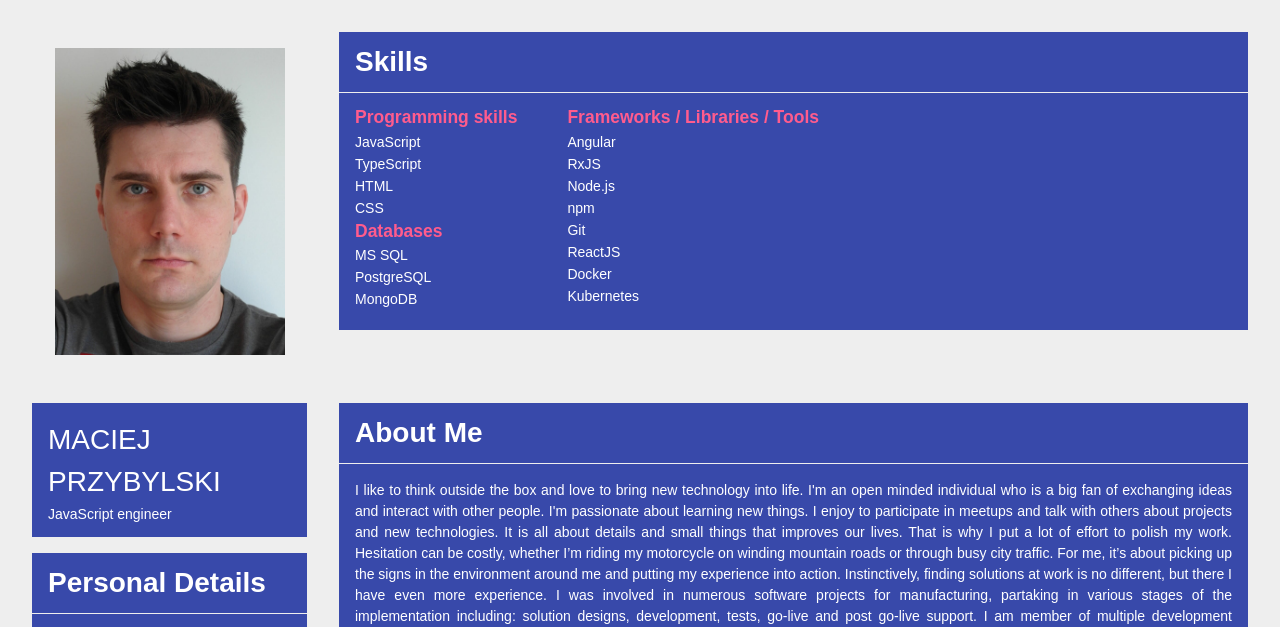
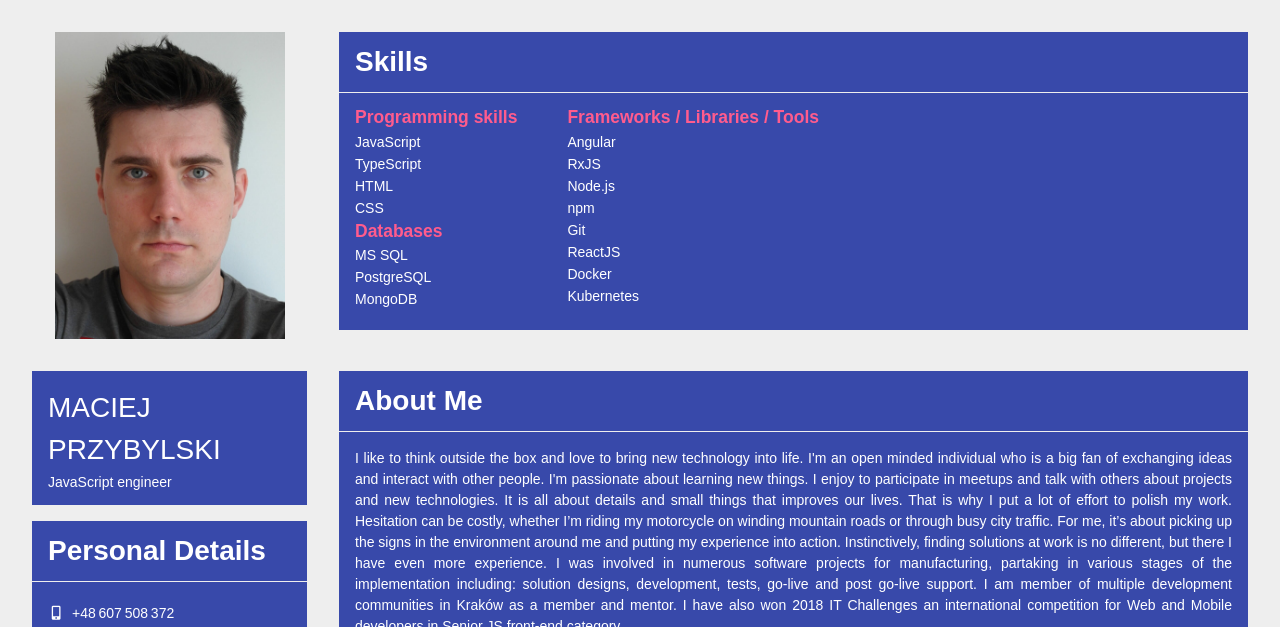
Before and after one commit to m-przybylski/cv, a plain HTML site: page index.html in a window 1280 px wide. Shown: the top 627 px of the page. Drawn offline with Linux system fonts and the light colour scheme.

Commit message:
update styles for image hertical alignment

```diff
--- a/style.css
+++ b/style.css
@@ -45,7 +45,7 @@ p {
   background-repeat: no-repeat;
   background-image: url('img/Profile.jpg');
   background-position: center;
-  margin: var(--spacing);
+  margin: 0 0 var(--spacing);
 }
 .image-personal-data {
   display: flex;
@@ -150,6 +150,7 @@ h5 {
   }
   .image {
     width: 100%;
+    margin: 0 var(--spacing) 0 0;
   }
 }
 
@@ -169,6 +170,11 @@ h5 {
   .right-panel {
     flex: 1 0 0;
   }
+  .image {
+    width: 100%;
+    margin: 0;
+  }
+
 
 }
 
```
